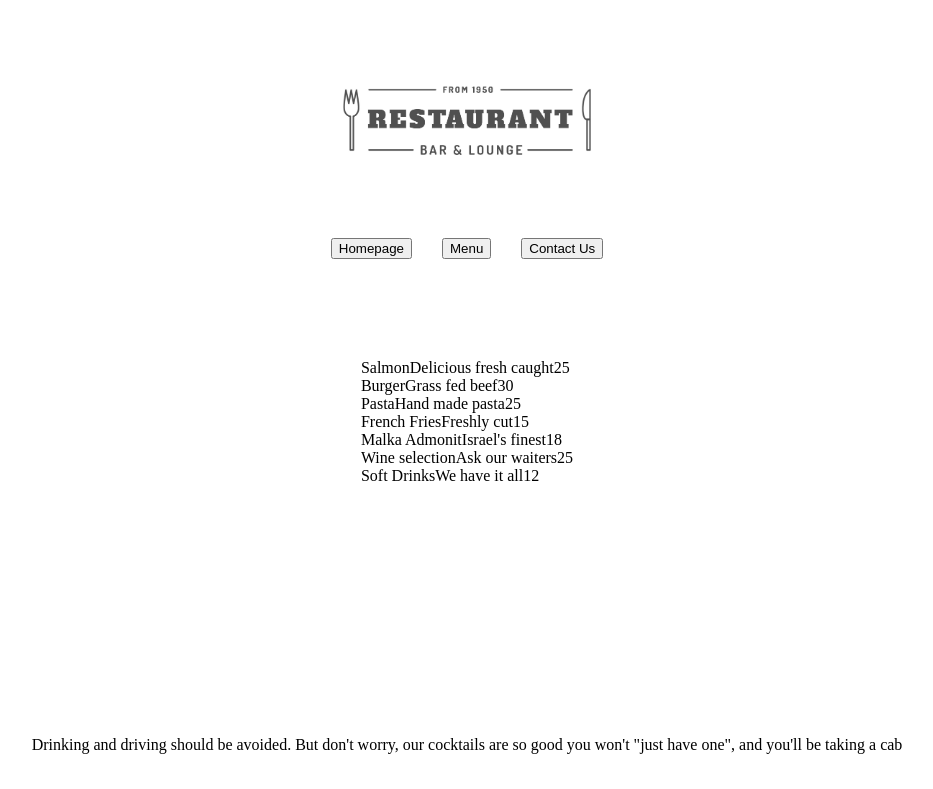
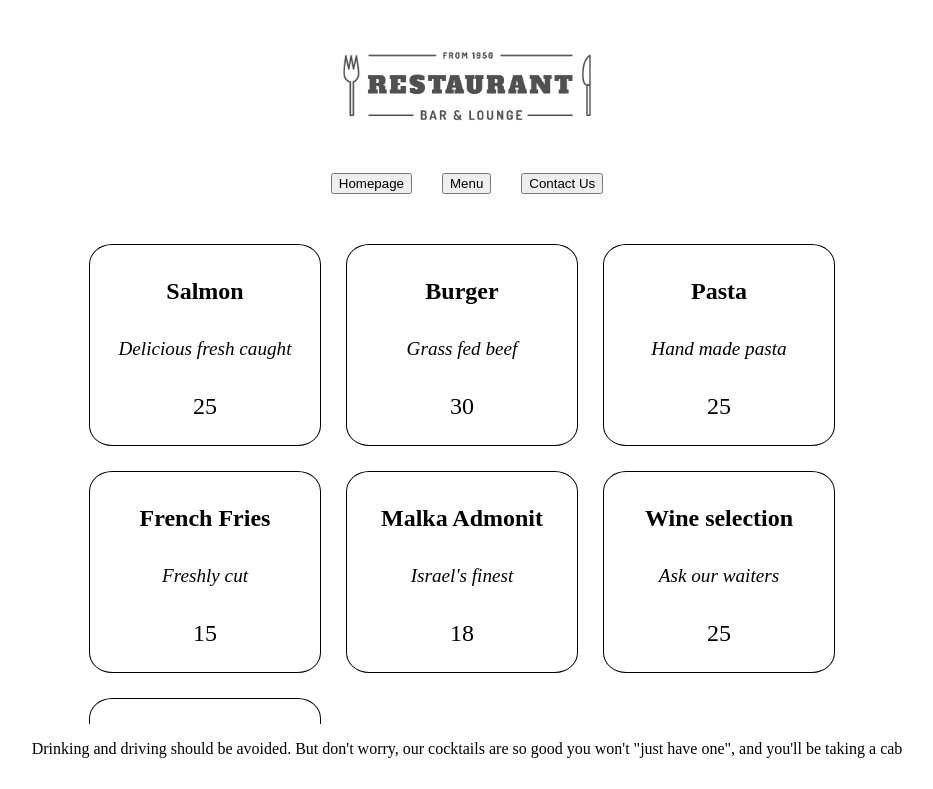
Before and after one commit to dvir1225/Restaurant-Page, a website built with webpack: page dist/index.html in a window 1280 px wide. Both pictures are taken after a click on the button "Menu". Shown: the whole page, without its empty margins (173-1106 px from the left). Built offline with nearby package versions, Linux system fonts and the light colour scheme.

Commit message:
add basic styling for menu page

```diff
--- a/src/style.css
+++ b/src/style.css
@@ -10,15 +10,22 @@ body {
 #logo {
     width: 300px;
     height: auto;
-    padding: 60px 0px;
+    padding: 30px 0px;
 }
 
 #content {
     display: flex;
     flex-direction: column;
     align-items:center;
+    justify-content: center;
     width: 100%;
     height: 100%;
+}
+
+.main-content {
+    display: flex;
+    align-items: center;
+    justify-content: center;
 }
 
 #homepagePic {
@@ -31,7 +38,7 @@ body {
     flex-direction: column;
     align-items: center;
     justify-content: center;
-    margin-bottom: 100px;
+    margin-bottom: 50px;
 }
 
 .tabs {
@@ -40,17 +47,58 @@ body {
 }
 
 .homepage {
+    margin-top: 50px;
     display: flex;
     gap: 50px;
     justify-content: center;
     align-items: center;
-}
-.main-content-text {
-    display: flex;
-    flex-direction: column;
 }
 
 .footer {
     margin-top: auto;
     margin-bottom: 30px;
 }
+
+.menu {
+    display: grid;
+    grid-template-columns: repeat(3, auto);
+    align-items: center;
+    justify-content: center;
+    gap: 25px;
+    width: 100%;
+    height: 60vh;
+    overflow-y: scroll;
+    padding-right: 10px;
+}
+
+.menu-item {
+    border: 1px solid black;
+    display: flex;
+    flex-direction: column;
+    width: 180px;
+    height: 150px;
+    align-items: center;
+    border-radius: 10%;
+    justify-content: center;
+    padding: 25px;
+    gap: 25px;
+    text-align: center;
+}
+
+.menu-item > * {
+    margin-top: auto;
+}
+
+.dishName {
+    font-size: 1.5rem;
+    font-weight: bold;
+}
+
+.dishInfo {
+    font-size: 1.2rem;
+    font-style: italic;
+}
+
+.dishCost {
+    font-size: 1.5rem;
+}
```
